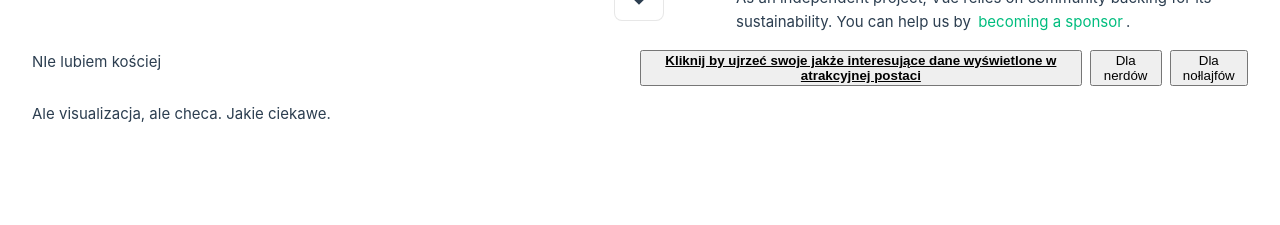
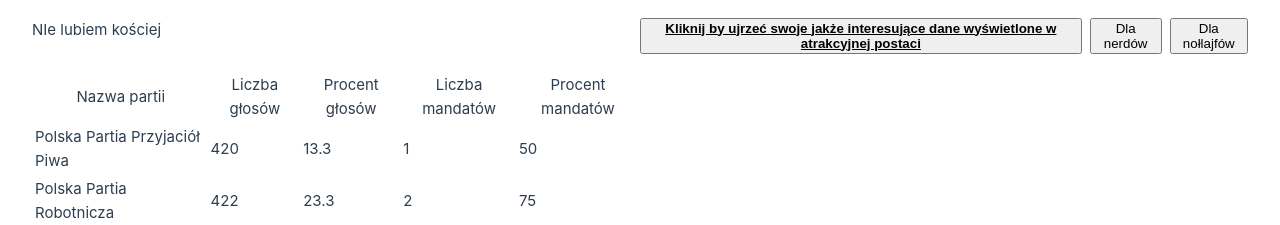
Before and after one commit to Mere-Decoders/Polish-election-simulation, a Vue app in the folder frontend/Polish-election-simulation/: page / in a window 1280 px wide. Shown: the part 642-867 px from the top of the page. Before the commit the page ends 800 px from the top, so only its background shows below. Built offline with nearby package versions, Linux system fonts and the light colour scheme; the HTML template or start-up script is replaced by a standard one.

Commit message:
Refeactor App, implement ResultsTable

```diff
--- /dev/null
+++ b/frontend/Polish-election-simulation/src/api/PartyConstituencyResults.ts
@@ -0,0 +1,5 @@
+export default class PartyConstituencyResults {
+	public partyName: string
+	public votes: number
+	public seats: number
+}
--- /dev/null
+++ b/frontend/Polish-election-simulation/src/api/Results.ts
@@ -0,0 +1,9 @@
+import PartyConstituencyResults from './PartyConstituencyResults.ts'
+
+export default class Results {
+  public constituencies: Record<number, PartyConstituencyResults[]>;
+
+  public constructor() {
+    this.constituencies = {}
+  }
+}
--- /dev/null
+++ b/frontend/Polish-election-simulation/src/api/ResultsTableRow.ts
@@ -0,0 +1,20 @@
+export default class ResultsTableRow {
+  public partyName: string
+  public votes: number
+  public percentVotes: number
+  public seats: number
+  public percentSeats: number
+
+  public constructor(
+      partyName: string,
+      votes: number,
+      percentVotes: number,
+      seats: number,
+      percentSeats: number ) {
+    this.partyName = partyName
+    this.votes = votes
+    this.percentVotes = percentVotes
+    this.seats = seats
+    this.percentSeats = percentSeats
+  }
+}
--- a/frontend/Polish-election-simulation/src/components/Composition.vue
+++ b/frontend/Polish-election-simulation/src/components/Composition.vue
@@ -1,10 +1,15 @@
 <script setup lang='ts'>
   import PageTabs from './PageTabs.vue'
-  import FillableSelect from './FillableSelect.vue';
-  import apiClient from '../api/apiClient.ts';
 
-  const api = apiClient.getInstance();
-  const methods = api.getApportionmentMethodsID();
+  import VisualizationTab from './tabs/VisualizationTab.vue'
+  import MethodsTab from './tabs/MethodsTab.vue'
+  import ConstituenciesTab from './tabs/ConstituenciesTab.vue'
+
+  import apiClient from '../api/apiClient.ts'
+  import Results from '../api/Results.ts'
+
+  const api = apiClient.getInstance()
+  const methods = api.getApportionmentMethodsID()
 </script>
 
 <template>
@@ -14,16 +19,16 @@
     { name: 'constituencies', title: 'Dla nołlajfów'}
   ]">
     <template #visualization>
-    	Ale visualizacja, ale checa. Jakie ciekawe.
+      <VisualizationTab/>
     </template>
 
     <template #methods>
-    	Czyli jesteś nerdem?
       <FillableSelect :elements="apiClient.getInstance().getApportionmentMethodsID()"/>
+      <MethodsTab/>
     </template>
 
     <template #constituencies>
-    	No edytuj sobie swoje okręgi, ja Ci nie bronię
+      <ConstituenciesTab/>
     </template>
   </PageTabs>
 </template>
--- a/frontend/Polish-election-simulation/src/components/PageTabs.vue
+++ b/frontend/Polish-election-simulation/src/components/PageTabs.vue
@@ -30,6 +30,7 @@ const props = defineProps({
 })
 
 const activeTab = ref(0)
+
 activeTab.value = props.tabs[0].name
 </script>
 
--- /dev/null
+++ b/frontend/Polish-election-simulation/src/components/ResultsTable.vue
@@ -0,0 +1,45 @@
+<template>
+  <table>
+    <thead>
+      <tr>
+        <th>Nazwa partii</th>
+	<th>Liczba głosów</th>
+	<th>Procent głosów</th>
+	<th>Liczba mandatów</th>
+	<th>Procent mandatów</th>
+      </tr>
+    </thead>
+    <tbody>
+      <tr
+        v-for='row in resultsToDisplay'
+      >
+        <td>
+	  {{ row.partyName }}
+	</td>
+        <td>
+	  {{ row.votes}}
+	</td>
+        <td>
+	  {{ row.percentVotes}}
+	</td>
+        <td>
+	  {{ row.seats}}
+	</td>
+        <td>
+	  {{ row.percentSeats }}
+	</td>
+      </tr>
+    </tbody>
+  </table>
+</template>
+
+<script setup lang='ts'>
+  import ResultsTableRow from '../api/ResultsTableRow.ts'
+
+  const props = defineProps({
+    resultsToDisplay: {
+      type: Array,
+      required: true,
+    }
+  })
+</script>
--- /dev/null
+++ b/frontend/Polish-election-simulation/src/components/tabs/ConstituenciesTab.vue
@@ -0,0 +1,5 @@
+<template>
+</template>
+
+<script>
+</script>
--- /dev/null
+++ b/frontend/Polish-election-simulation/src/components/tabs/MethodsTab.vue
@@ -0,0 +1,5 @@
+<template>
+</template>
+
+<script>
+</script>
--- /dev/null
+++ b/frontend/Polish-election-simulation/src/components/tabs/VisualizationTab.vue
@@ -0,0 +1,23 @@
+<template>
+  <ResultsTable :resultsToDisplay="resultsToDisplay"/>
+</template>
+
+<script setup lang='ts'>
+  import { computed } from 'vue'
+
+  import Results from '../../api/Results.ts'
+  import ResultsTableRow from '../../api/ResultsTableRow.ts'
+  import ResultsTable from '../ResultsTable.vue'
+
+  const props = defineProps({
+    results: Results
+  })
+
+  const resultsToDisplay = computed(() => {
+    const result: ResultsTableRow[] = [
+      new ResultsTableRow("Polska Partia Przyjaciół Piwa", 420, 13.3, 1, 50.0),
+      new ResultsTableRow("Polska Partia Robotnicza", 422, 23.3, 2, 75.0),
+    ]
+    return result
+  })
+</script>
```
